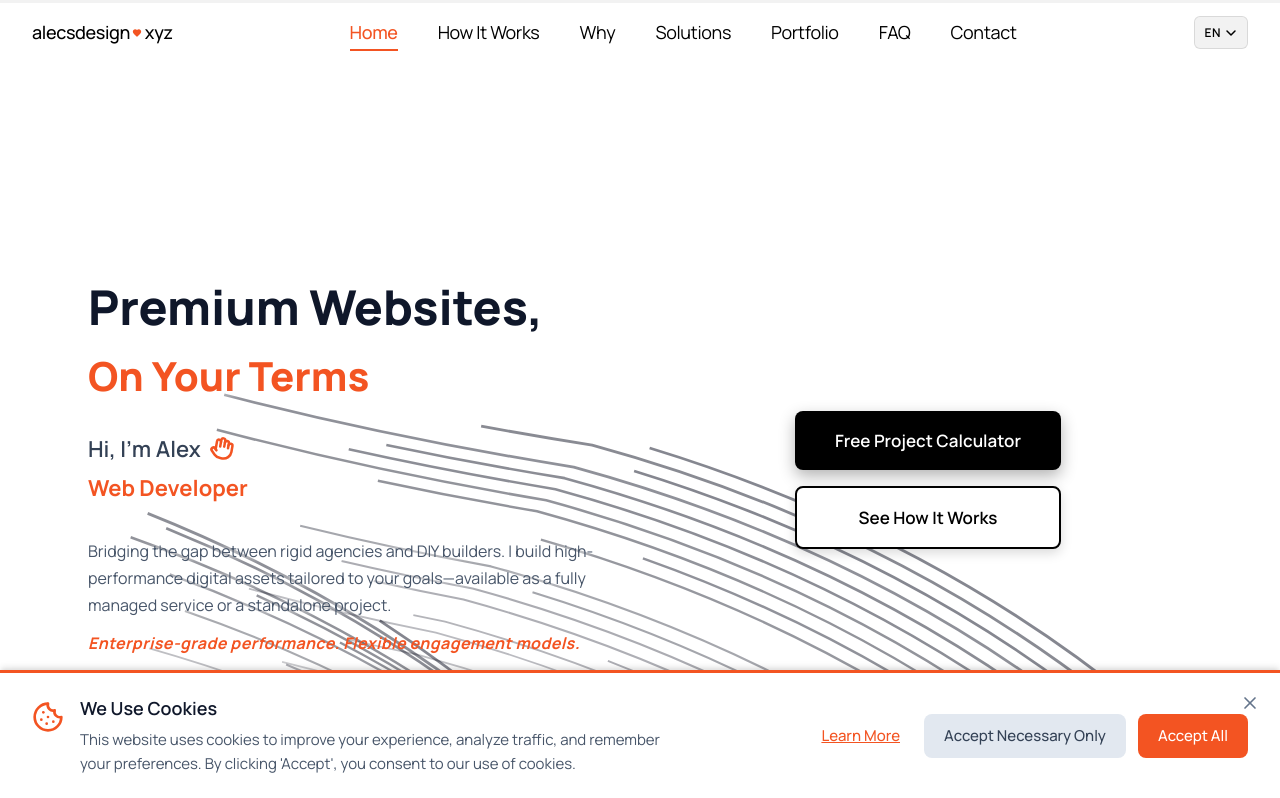
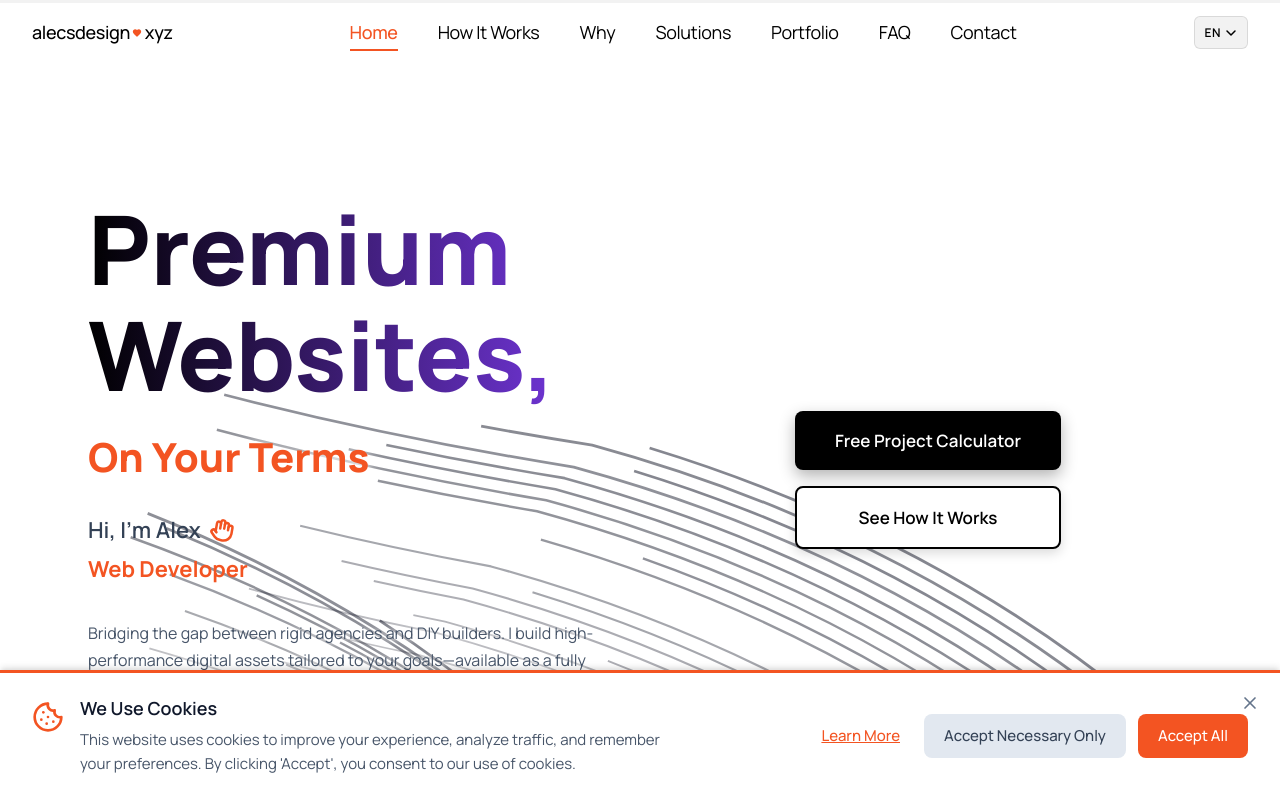
Before and after one commit to ZaZza402/alecsdesign, a React (Vite) app: page / in a window 1280 px wide. Shown: the top 798 px of the page. Built offline with nearby package versions, Linux system fonts and the light colour scheme.

Commit message:
Update Hero section: Double static text size and apply gradient color

```diff
--- a/src/sections/HeroSection.css
+++ b/src/sections/HeroSection.css
@@ -79,10 +79,13 @@
 .hero-section__static-text {
   font-size: 2rem;
   font-weight: 800;
-  line-height: 1.2;
-  color: #0f172a;
-  text-shadow: 0 2px 10px rgba(255, 255, 255, 0.9),
-    0 0 20px rgba(255, 255, 255, 0.8);
+  line-height: 1.1;
+  background: linear-gradient(90deg, #000, #7c3aed);
+  -webkit-background-clip: text;
+  -webkit-text-fill-color: transparent;
+  background-clip: text;
+  color: transparent;
+  padding-bottom: 0.1em; /* Prevent descender clipping */
 }
 
 .hero-section__highlight-container {
@@ -137,9 +140,9 @@
 /* Responsive Typography */
 @media (max-width: 768px) {
   .hero-section__static-text {
-    /* Slightly larger than highlight */
-    font-size: clamp(1.35rem, 6.5vw, 2rem);
-    line-height: 1.2;
+    /* Significantly larger than highlight */
+    font-size: clamp(2.5rem, 10vw, 4rem);
+    line-height: 1.1;
   }
 
   .hero-section__highlight {
@@ -164,7 +167,7 @@
 }
 @media (min-width: 768px) {
   .hero-section__static-text {
-    font-size: 2.25rem;
+    font-size: 4.5rem;
   }
 
   .hero-section__highlight {
@@ -178,7 +181,7 @@
 
 @media (min-width: 1025px) {
   .hero-section__static-text {
-    font-size: 3rem; /* Even bigger on desktop */
+    font-size: 6rem; /* Massive on desktop */
   }
 
   .hero-section__highlight {
```
